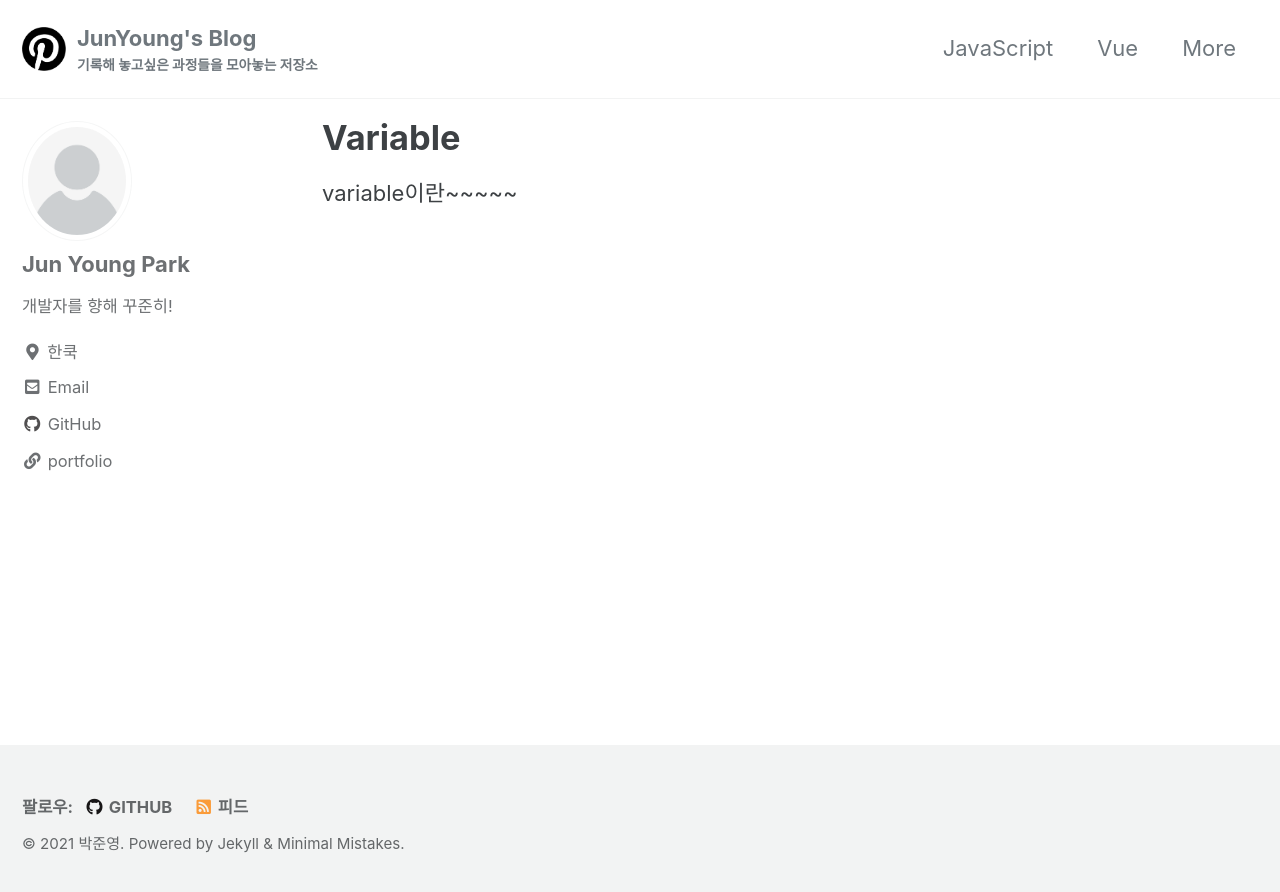
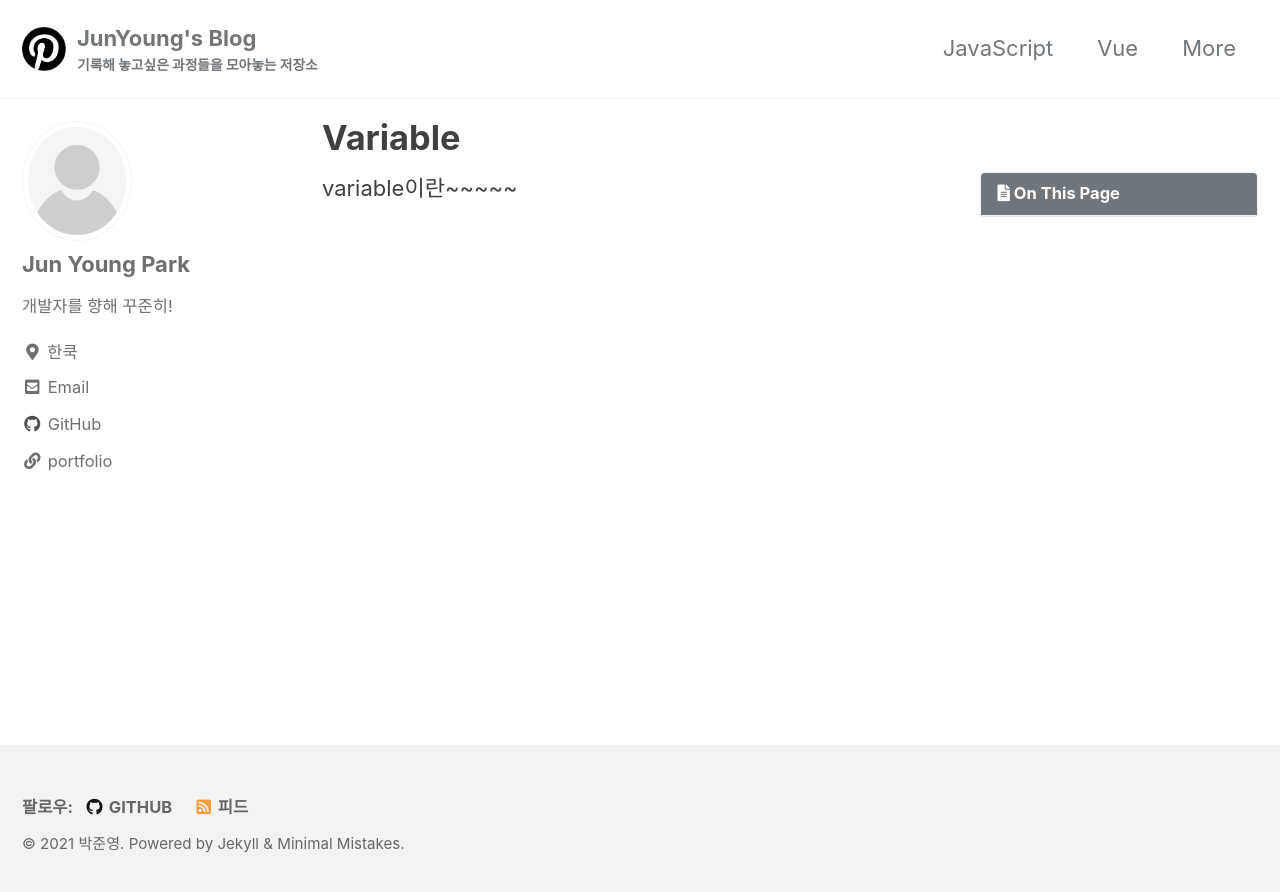
Before and after one commit to junyoung8753/junyoung8753.github.io, a Jekyll site: the page built from posting/js_pages/variable.md, in a window 1280 px wide. Shown: the top 892 px of the page. Built offline with Jekyll 4.4.1, drawn with Linux system fonts in a browser that asks for light colours; cached includes are drawn as plain includes.

Commit message:
Update _config.yml

```diff
--- a/_config.yml
+++ b/_config.yml
@@ -256,16 +256,12 @@ defaults:
       layout: single
       toc: true
       author_profile: true
-      read_time: true
-      comments: true
-      share: true
-      related: true
     # _pages
   - scope:
       path: ""
       type: pages
     values:
-      layout: category
+      layout: single
       toc: true
       toc_sticky: true
       author_profile: true
@@ -274,7 +270,7 @@ defaults:
       path: ""
       type: docs
     values:
-      layout: category
+      layout: single
       toc: true
       toc_sticky: true
       sidebar:
```
